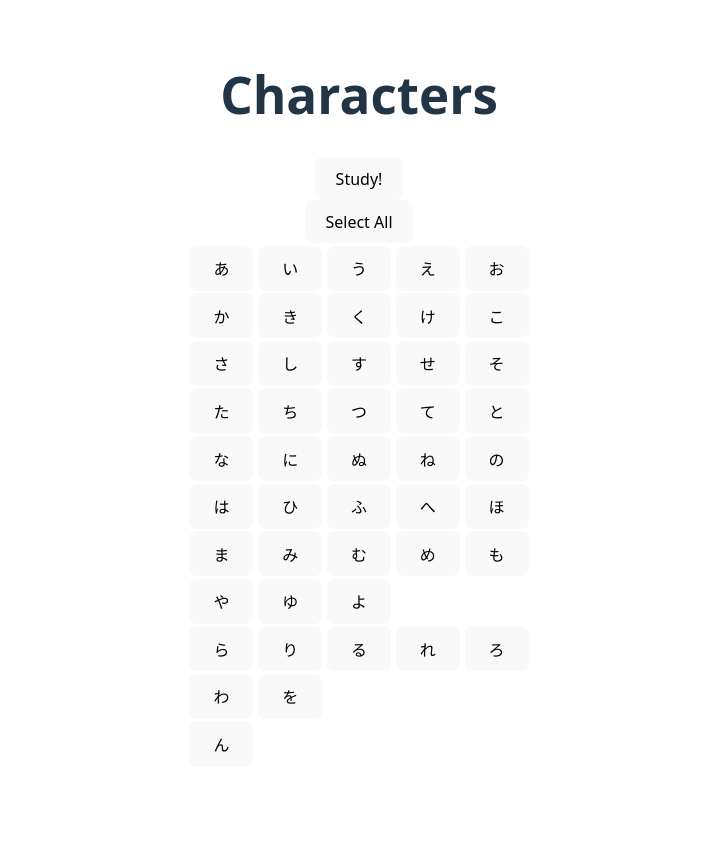
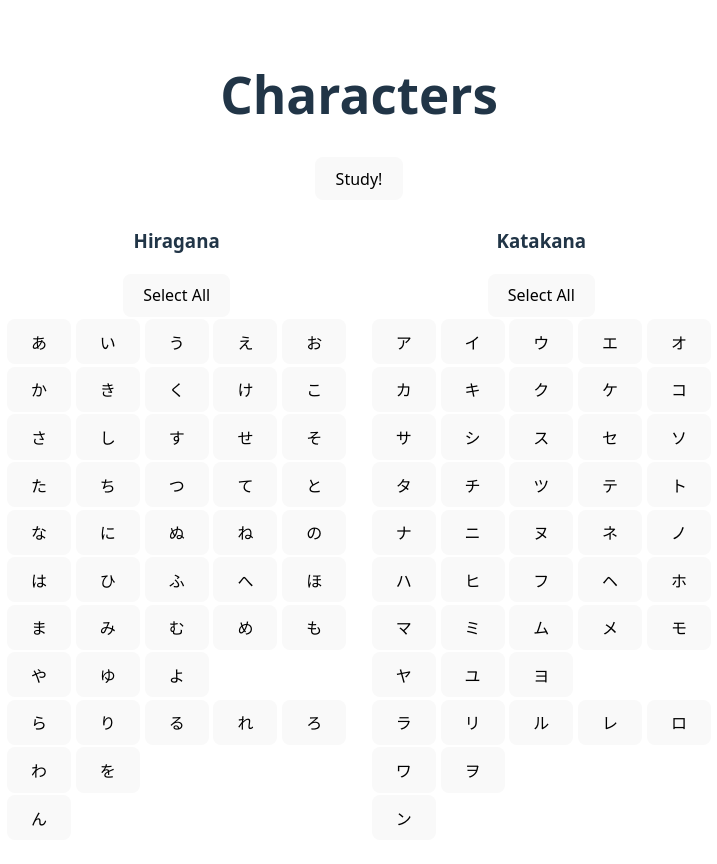
Before and after one commit to 62firelight/japakana-310, a React (Vite) app: page / in a window 1280 px wide. Shown: the top 864 px of the page, without its empty margins (281-998 px from the left). Before the commit the page ends 801 px from the top, so only its background shows below. Built offline with nearby package versions, Linux system fonts and the light colour scheme; what bidirectional-map would draw is missing.

Commit message:
Add katakana characters to main page (albeit broken)

```diff
--- a/src/App.css
+++ b/src/App.css
@@ -16,6 +16,15 @@
 
 .helper-buttons {
   /* float: left; */
+}
+
+.kana-groups {
+  display: flex;
+  flex-direction: row;
+}
+
+.rows {
+  margin: 0.5rem;
 }
 
 .row {
--- a/src/components/Characters.jsx
+++ b/src/components/Characters.jsx
@@ -3,7 +3,8 @@ import KATAKANA_CHARS from "../util/KatakanaChars";
 import CharButton from "./CharButton";
 
 function Characters(props) {
-    const rows = createRows(props.type);
+    const hiraganaRows = createRows("h");
+    const katakanaRows = createRows("k");
 
     function createRows(type) {
         let chosenType = null;
@@ -50,7 +51,7 @@ function Characters(props) {
         }
     }
 
-    function selectAllChars() {
+    function selectAllChars(rows) {
         // Generate a new array and fill it with all characters
         let newSelectedChars = [];
         for (const row of rows) {
@@ -71,7 +72,6 @@ function Characters(props) {
     if (props.isVisible) {
         return (
             <div className="kana-chars">
-                <h1>Characters</h1>
                 <button
                     onClick={() =>
                         props.selectedChars.length > 0
@@ -83,19 +83,44 @@ function Characters(props) {
                 >
                     Study!
                 </button>
-                <div className="helper-buttons">
+                <div className="helper-buttons"></div>
+
+                <div className="kana-groups">
+                    <div className="rows">
+                        <h3>Hiragana</h3>
                         <div className="selection-buttons">
-
                             {props.selectedChars.length < 46 ? (
-                            <button onClick={selectAllChars}>Select All</button>
+                                <button
+                                    onClick={() => selectAllChars(hiraganaRows)}
+                                >
+                                    Select All
+                                </button>
                             ) : (
                                 <button onClick={unselectAllChars}>
                                     Unselect All
                                 </button>
                             )}
                         </div>
+                        {hiraganaRows}
                     </div>
-                <div className="rows">{rows}</div>
+                    <div className="rows">
+                        <h3>Katakana</h3>
+                        <div className="selection-buttons">
+                            {props.selectedChars.length < 46 ? (
+                                <button
+                                    onClick={() => selectAllChars(katakanaRows)}
+                                >
+                                    Select All
+                                </button>
+                            ) : (
+                                <button onClick={unselectAllChars}>
+                                    Unselect All
+                                </button>
+                            )}
+                        </div>
+                        {katakanaRows}
+                    </div>
+                </div>
             </div>
         );
     }
--- a/src/components/Home.jsx
+++ b/src/components/Home.jsx
@@ -18,6 +18,8 @@ function Home(props) {
                 setSelectedChars={setSelectedChars}
             />
 
+            <h1>Characters</h1>
+
             <Characters
                 type="h"
                 isVisible={studyMode == false}
```
Lines whose indentation alone changed are shown as unchanged.
